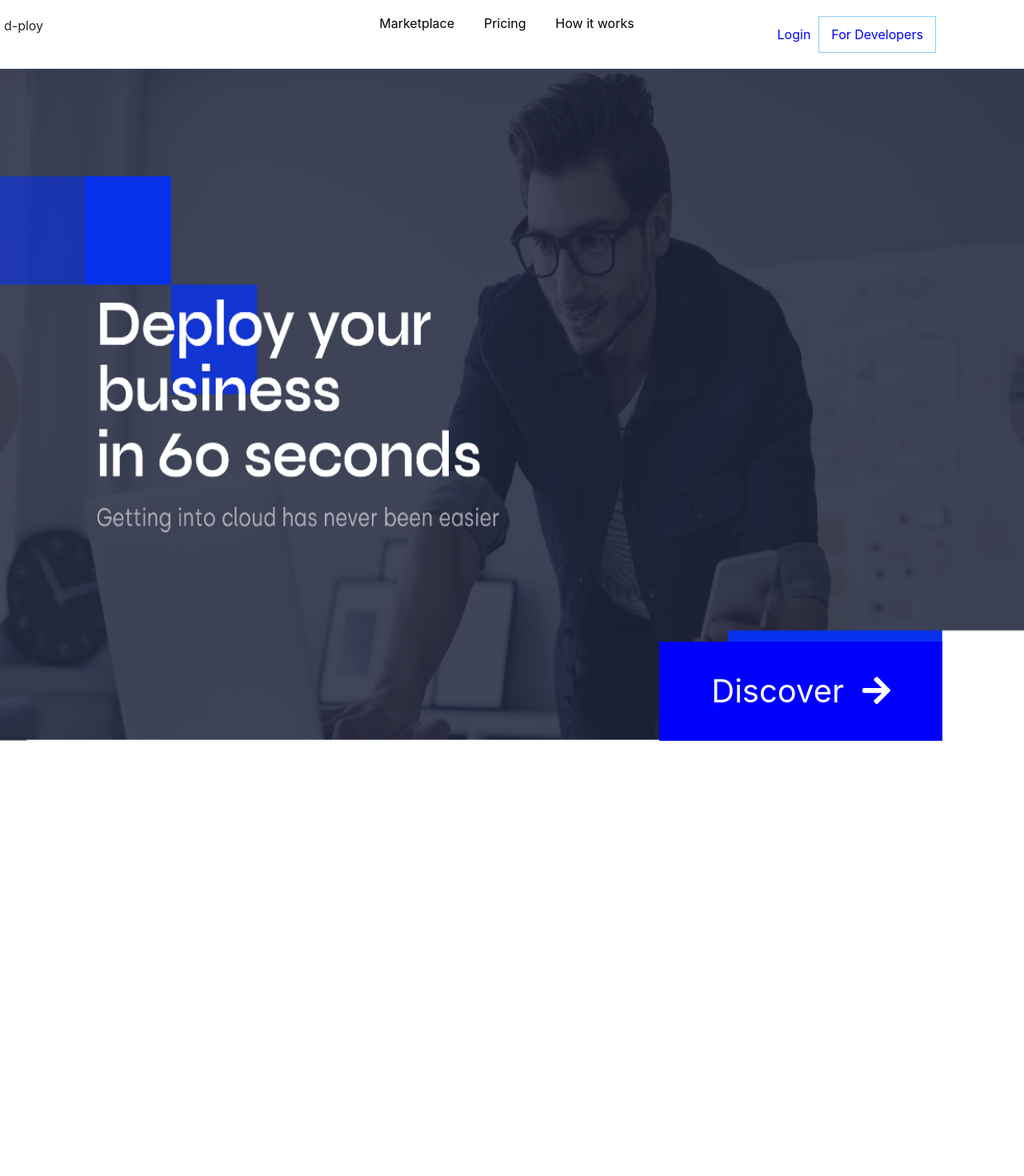
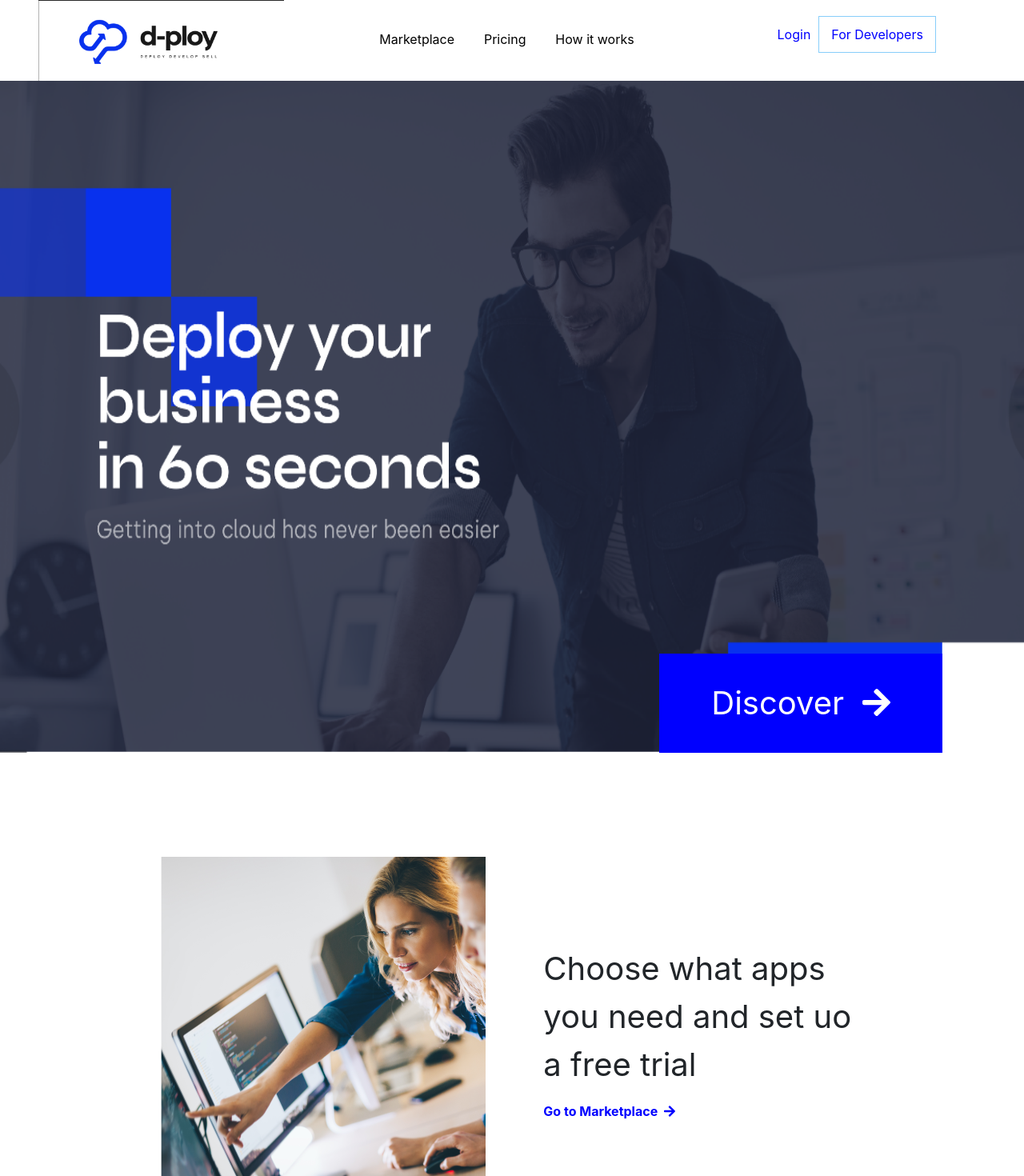
Before and after one commit to antonzaharia/dploy-landpage, a React (Create React App) app in the folder dploy-landpage/: page / in a window 1280 px wide. Shown: the top 1470 px of the page at 80% size. Before the commit the page ends 998 px from the top, so only its background shows below. Built offline with nearby package versions, Linux system fonts and the light colour scheme.

Commit message:
trial done

```diff
--- a/dploy-landpage/src/components/Header.js
+++ b/dploy-landpage/src/components/Header.js
@@ -1,10 +1,11 @@
 import React from 'react'
 import { Link } from 'react-router-dom'
+import logo from '../images/logo.png'
 
 export default function Header() {
     return (
         <>
-            <div className="header-item"><p className="logo">d-ploy</p></div>
+            <div className="header-item logo"><img src={logo} alt="dploy-logo"/></div>
             <div  className="header-item head-links">
                 <Link to="/marketplace">Marketplace</Link>
                 <Link to="/pricing">Pricing</Link>
--- /dev/null
+++ b/dploy-landpage/src/components/Trial.js
@@ -0,0 +1,19 @@
+import React from "react";
+import pic1 from "../images/Screenshot_2.png";
+import { FontAwesomeIcon } from "@fortawesome/react-fontawesome";
+import { faArrowRight } from "@fortawesome/free-solid-svg-icons";
+
+export default function Trial() {
+  return (
+    <div className="trial">
+      <img src={pic1}/>
+      <div className="trial-div">
+        <p className="trial-text">Choose what apps you need and set uo a free trial</p>
+        <a href="#" className="trial-btn">
+          Go to Marketplace &nbsp;
+          <FontAwesomeIcon icon={faArrowRight} />
+        </a>
+      </div>
+    </div>
+  );
+}
--- a/dploy-landpage/src/containers/Home.js
+++ b/dploy-landpage/src/containers/Home.js
@@ -1,7 +1,8 @@
 import React, { Component } from 'react'
 import { Container, Row } from 'react-bootstrap'
 import Header from '../components/Header'
-import Head from './Head'
+import Trial from '../components/Trial'
+import Head from '../components/Head'
 
 export default class Home extends Component {
     render() {
@@ -11,9 +12,7 @@ export default class Home extends Component {
                   <Header class="header"/>
                 </Row>
                 <Head />
-                <br />
-                <br />
-                <br />
+                <Trial />
 
             </Container>
         )
--- a/dploy-landpage/src/index.css
+++ b/dploy-landpage/src/index.css
@@ -1,10 +1,11 @@
 body {
-  margin: 0;
   font-family: -apple-system, BlinkMacSystemFont, 'Segoe UI', 'Roboto', 'Oxygen',
     'Ubuntu', 'Cantarell', 'Fira Sans', 'Droid Sans', 'Helvetica Neue',
     sans-serif;
   -webkit-font-smoothing: antialiased;
   -moz-osx-font-smoothing: grayscale;
+  margin: 0px;
+  padding: 0px;
 }
 
 code {
@@ -13,31 +14,27 @@ code {
 }
 .main {
   padding: 0px;
+  margin: 0px;
 }
 .header {
   display: flex;
   justify-content: space-evenly;
   font-family: Silka;
 }
-.logo {
-  padding-left: 0px;
-  text-align: left;
-
-}
-.d-ploy-logo-logotyp {
-  height: 44px;
-  width: 140px;
-}
 .header-item {
   width: 33%;
   text-align: center;
   padding: 20px;
+}
+.logo {
+  padding: 0px;
 }
 .head-links {
   display: none;
   justify-content: space-evenly;
 }
 .head-links a {
+  padding-top: 20px;
   color: black;
   line-height: 19px;
 }
@@ -98,7 +95,27 @@ code {
   padding-right: 65px;
   right: 8%;
 }
-
+.trial {
+  margin: 10%;
+  display: flex;
+  justify-content: space-evenly;
+}
+.trial-img {
+}
+.trial-div {
+  margin: auto 0;
+}
+.trial-text {
+  max-width: 400px;
+  font-size: 250%;
+}
+.trial-btn {
+  color: blue;
+  font-weight: bolder;
+}
+.trial-btn:hover {
+  text-decoration: none;
+}
 
 @media only screen and (min-width: 600px) {
   .head-links{display: flex;}
```
Also changed, not shown: dploy-landpage/src/components/Head.js (renamed from dploy-landpage/src/containers/Head.js), dploy-landpage/src/images/logo.png (added).
